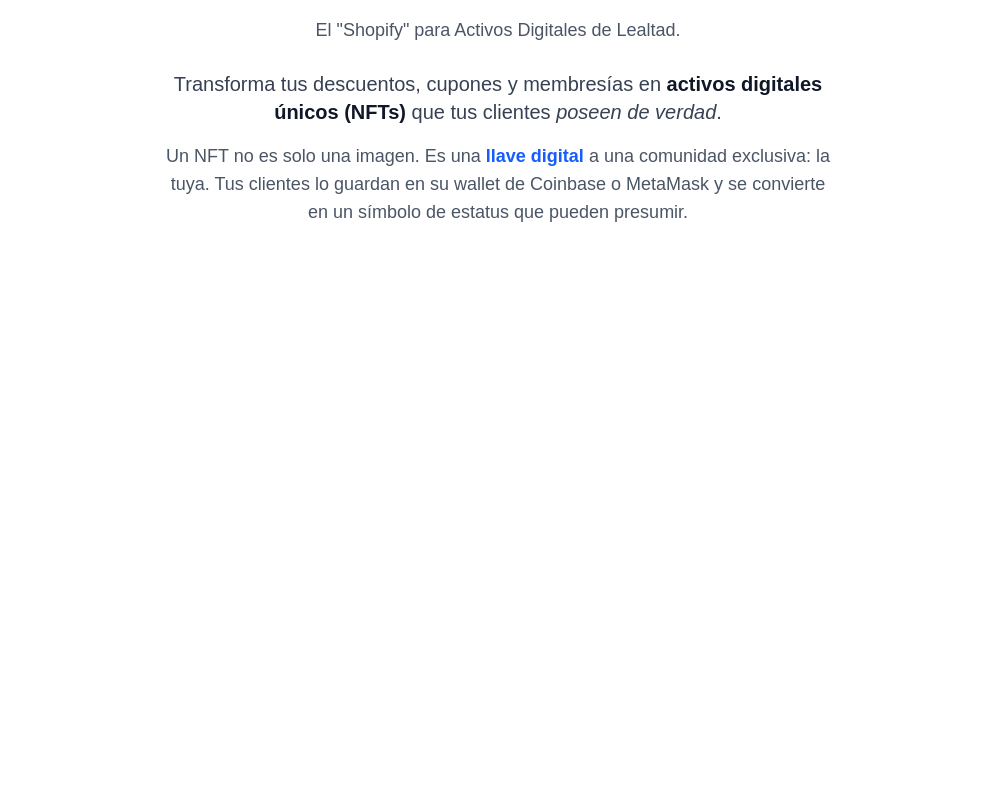
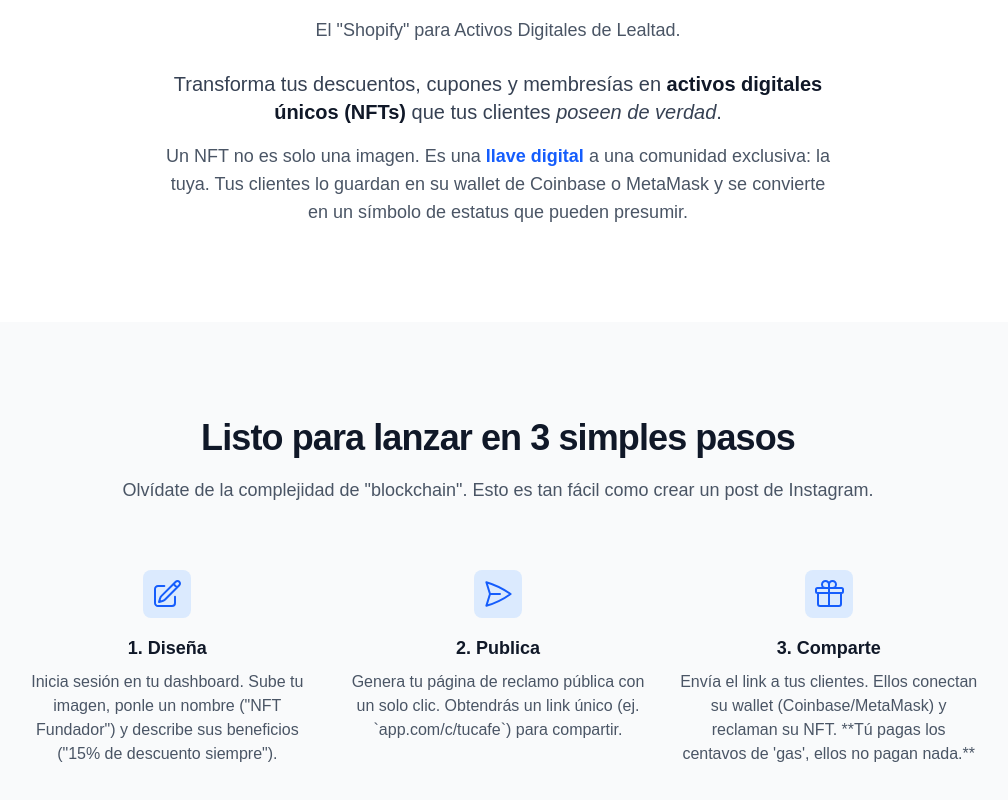
Before and after one commit to marcos1394/mint-my-brand, a Next.js app: page / in a window 1280 px wide. Shown: the part 1340-2140 px from the top of the page, without its empty margins (142-1150 px from the left). Before the commit the page ends 1662 px from the top, so only its background shows below. Built offline with nearby package versions, Linux system fonts and the light colour scheme.

Commit message:
feat: add how-it-works section

```diff
--- a/src/app/page.tsx
+++ b/src/app/page.tsx
@@ -4,7 +4,10 @@ import {
   CheckCircleIcon,
   ArrowPathIcon,
   ExclamationTriangleIcon,
-  SparklesIcon, // Icono para la sección de solución
+  SparklesIcon,
+  PaperAirplaneIcon,
+  PencilSquareIcon,
+  GiftIcon // Icono para la sección de solución
 } from '@heroicons/react/24/outline';
 
 export default function HomePage() {
@@ -134,6 +137,63 @@ export default function HomePage() {
         </div>
       </section>
 
+      {/* ----------------- */}
+      {/* How It Works     */}
+      {/* ----------------- */}
+      <section className="w-full bg-gray-50 py-20 lg:py-24">
+        <div className="mx-auto max-w-5xl px-6 lg:px-8">
+
+          {/* Encabezado */}
+          <div className="text-center">
+            <h2 className="text-3xl font-bold tracking-tight text-gray-900 sm:text-4xl">
+              Listo para lanzar en 3 simples pasos
+            </h2>
+            <p className="mt-4 text-lg leading-8 text-gray-600">
+              Olvídate de la complejidad de "blockchain". Esto es tan fácil como crear un post de Instagram.
+            </p>
+          </div>
+
+          {/* Pasos */}
+          <div className="mt-16 grid grid-cols-1 gap-x-8 gap-y-12 md:grid-cols-3">
+
+            {/* Paso 1: Diseña */}
+            <div className="flex flex-col items-center text-center">
+              <div className="flex h-12 w-12 items-center justify-center rounded-lg bg-blue-100 text-blue-600">
+                <PencilSquareIcon className="h-8 w-8" />
+              </div>
+              <h3 className="mt-4 text-lg font-semibold text-gray-900">1. Diseña</h3>
+              <p className="mt-2 text-base text-gray-600">
+                Inicia sesión en tu dashboard. Sube tu imagen, ponle un nombre ("NFT Fundador") y describe sus beneficios ("15% de descuento siempre").
+              </p>
+            </div>
+
+            {/* Paso 2: Publica */}
+            <div className="flex flex-col items-center text-center">
+              <div className="flex h-12 w-12 items-center justify-center rounded-lg bg-blue-100 text-blue-600">
+                <PaperAirplaneIcon className="h-8 w-8" />
+              </div>
+              <h3 className="mt-4 text-lg font-semibold text-gray-900">2. Publica</h3>
+              <p className="mt-2 text-base text-gray-600">
+                Genera tu página de reclamo pública con un solo clic. Obtendrás un link único (ej. `app.com/c/tucafe`) para compartir.
+              </p>
+            </div>
+
+            {/* Paso 3: Comparte */}
+            <div className="flex flex-col items-center text-center">
+              <div className="flex h-12 w-12 items-center justify-center rounded-lg bg-blue-100 text-blue-600">
+                <GiftIcon className="h-8 w-8" />
+              </div>
+              <h3 className="mt-4 text-lg font-semibold text-gray-900">3. Comparte</h3>
+              <p className="mt-2 text-base text-gray-600">
+                Envía el link a tus clientes. Ellos conectan su wallet (Coinbase/MetaMask) y reclaman su NFT. **Tú pagas los centavos de 'gas', ellos no pagan nada.**
+              </p>
+            </div>
+
+          </div>
+
+        </div>
+      </section>
+
     </main>
   );
 }
```
